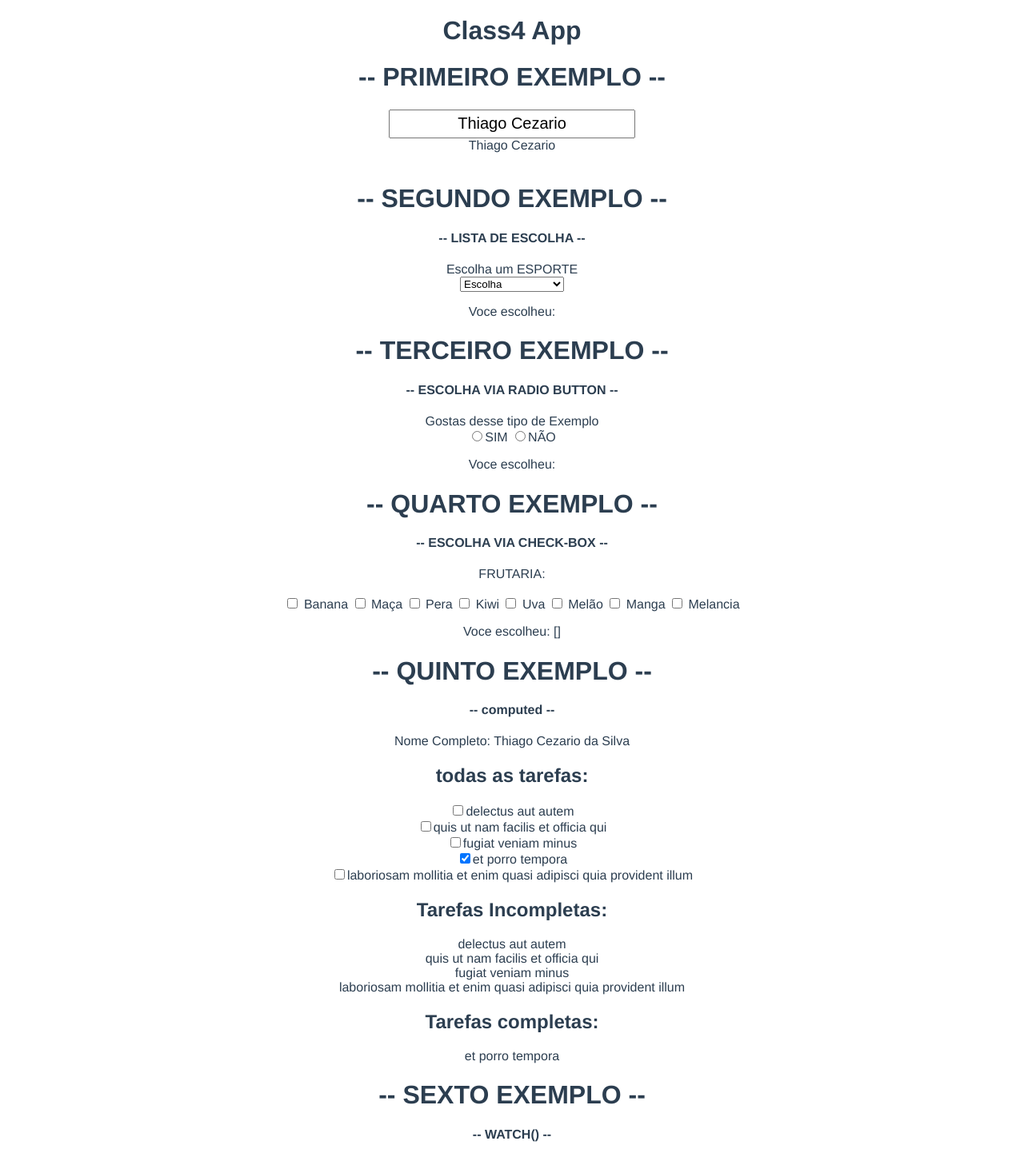
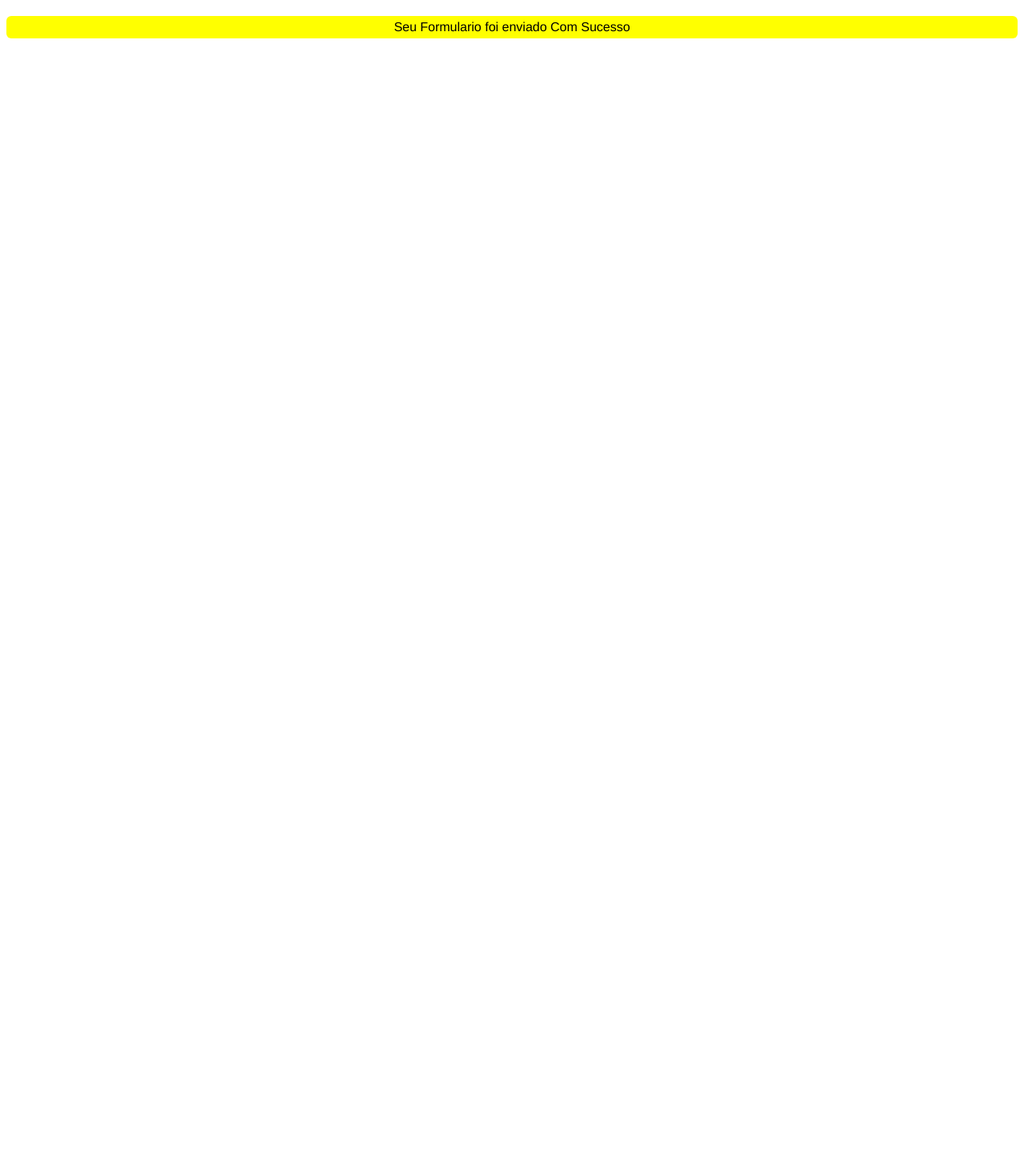
Before and after one commit to Thiago-cez/Vue3, a Vue app in the folder aprendendo-vue/: page / in a window 1280 px wide. Shown: the part 40-1487 px from the top of the page at 80% size. After the commit the page ends 800 px from the top, so only its background shows below. Built offline with nearby package versions, Linux system fonts and the light colour scheme.

Commit message:
feat: finish class15

```diff
--- a/aprendendo-vue/src/App.vue
+++ b/aprendendo-vue/src/App.vue
@@ -1,189 +1,25 @@
 <template>
-  <HelloWorld msg="Class4 App"/>
 
-    <div>
-    <h1> -- PRIMEIRO EXEMPLO -- </h1>
-    <input id="inputField" v-model="teste1" placeholder="Digite algo aqui e veja a magica acontecer"><br>
-    {{ teste1 }}
-
-    </div><br>
-
-    <div>
-      <h1> -- SEGUNDO EXEMPLO -- </h1>
-      <h4> -- LISTA DE ESCOLHA -- </h4>
-
-      <label> Escolha um ESPORTE </label><br>
-      <select v-model="teste2" value="">
-        <option value="">Escolha</option>
-        <option value="Futebol">Futebol</option>
-        <option value="Handball">Handball</option>
-        <option value="Volei">Volei</option>
-        <option value="Natação">Natação</option>
-        <option value="Corrida">Corrida</option>
-        <option value="Judô">Judô</option>
-        <option value="Tiro Livre">Tiro Livre</option>
-        <option value="Baseball">Baseball</option>
-        <option value="American Football">American Football</option>
-      </select>
-
-      <p> Voce escolheu: {{ teste2 }}</p>
-    </div>
-
-    <div>
-      <h1> -- TERCEIRO EXEMPLO -- </h1>
-      <h4> -- ESCOLHA VIA RADIO BUTTON -- </h4>
-
-      <label> Gostas desse tipo de Exemplo </label><br>
-       <input v-model="teste3" type="radio" value="SIM">SIM
-       <input v-model="teste3" type="radio" value="NÃO" >NÃO
-
-      <p> Voce escolheu: {{ teste3 }}</p>
-    </div>
-
-    <div>
-      <h1> -- QUARTO EXEMPLO -- </h1>
-      <h4> -- ESCOLHA VIA CHECK-BOX -- </h4>
-
-      <label> FRUTARIA:  </label><br><br>
-       <input v-model="frutaria" type="checkbox" value="BANANA"> Banana
-       <input v-model="frutaria" type="checkbox" value="MACA" > Maça
-       <input v-model="frutaria" type="checkbox" value="PERA" > Pera
-       <input v-model="frutaria" type="checkbox" value="KIWI" > Kiwi
-       <input v-model="frutaria" type="checkbox" value="UVA" > Uva
-       <input v-model="frutaria" type="checkbox" value="MELAO" > Melão
-       <input v-model="frutaria" type="checkbox" value="MANGA" > Manga
-       <input v-model="frutaria" type="checkbox" value="MELANCIA" > Melancia
-
-      <p> Voce escolheu: {{ frutaria }}</p>
-    </div>
-
-    <div>
-      <h1> -- QUINTO EXEMPLO -- </h1>
-      <h4> -- computed  -- </h4>
-      <label> Nome Completo: {{ nomeCompleto }}</label>
-
-      <div>
-        <h2>todas as tarefas: </h2>
-        <div v-for="todo in allTodos"
-        :key="todo.id"
-        > <input type="checkbox" v-model="todo.completed">{{ todo.title }}</div>
-        </div>
-
-      <h2>Tarefas Incompletas: </h2>
-        <div v-for="todo in tarefasPendentes"
-        :key="todo.id"> {{ todo.title }}</div>
-
-        <h2>Tarefas completas: </h2>
-        <div v-for="todo in tarefasConcluidas"
-        :key="todo.id"> {{ todo.title }}</div>
-      </div>
-
-        <div>
-        <h1> -- SEXTO EXEMPLO -- </h1>
-        <h4> -- WATCH()  -- </h4>
-         <input v-model="user.firstName"> <br>
-         <input v-model="user.SecondName"><br>{{ user.firstName}} {{ user.SecondName }}
-        <div>
-
-      </div>
-    </div>
-
+  <AlertComponente variant="danger" />
 </template>
 
 <script>
-import HelloWorld from './components/HelloWorld.vue'
+import AlertComponente from './components/AlertComponente.vue';
+
 
 export default {
   name: 'App',
   components: {
-    HelloWorld
-  },
+    AlertComponente
+},
 
   data() {
-       return {
-         teste1: "Thiago Cezario",
-         teste2: "",
-         teste3: "",
-         frutaria: [],
-         usuario: {
-                nome:"Thiago",
-                nomeMeio: "Cezario ",
-                ultimoNome:"da Silva",
-                idade: "55",
-                cpf: "43573949886"
-         },
-         todos: [
-                  {
-                    "userId": 1,
-                    "id": 1,
-                    "title": "delectus aut autem",
-                    "completed": false
-                  },
-                  {
-                    "userId": 1,
-                    "id": 2,
-                    "title": "quis ut nam facilis et officia qui",
-                    "completed": false
-                  },
-                  {
-                    "userId": 1,
-                    "id": 3,
-                    "title": "fugiat veniam minus",
-                    "completed": false
-                  },
-                  {
-                    "userId": 1,
-                    "id": 4,
-                    "title": "et porro tempora",
-                    "completed": true
-                  },
-                  {
-                    "userId": 1,
-                    "id": 5,
-                    "title": "laboriosam mollitia et enim quasi adipisci quia provident illum",
-                    "completed": false
-                  }
-                ],
-        user: {
-          firstName: "",
-          SecondName: ""
-        }
-        }
-      },
-  computed:{
-    nomeCompleto() {
-      return `${this.usuario.nome} ${this.usuario.nomeMeio} ${this.usuario.ultimoNome}`
-    },
-    allTodos() {
-      return this.todos
-    },
-    tarefasPendentes() {
-      return this.todos.filter(todo => !todo.completed)
-    },
-    tarefasConcluidas() {
-      return this.todos.filter(todo => todo.completed)
+
     }
-  },
-
-  watch: {
-    user: {
-      handler(){
-        alert(`O novo nome é  ${this.user.firstName} ${this.user.SecondName}`)
-      },
-      deep: true
-    }
-  }
 }
 </script>
 
 <style>
-
-#inputField {
-  height: 30px;
-  width: 300px;
-  text-align: center;
-  font-size: 20px;
-}
 
 #app {
   font-family: Avenir, Helvetica, Arial, sans-serif;
--- /dev/null
+++ b/aprendendo-vue/src/components/AlertComponente.vue
@@ -0,0 +1,44 @@
+<template>
+    <div :class="base"> Seu Formulario foi enviado Com Sucesso
+
+    </div>
+</template>
+
+<script>
+   export default {
+    data() {},
+    props: [ 'variant'],
+    computed: {
+        base() {
+            return [
+                'alert',
+                this.variant ? `alert-${this.variant} ` : ""
+            ]
+        }
+    }
+   }
+
+</script>
+
+
+<style scoped>
+.alert {
+    padding: 5px;
+    border-radius: 6px;
+    color: gray;
+    background:#ddd
+}
+
+.alert-sucess {
+    background-color: green;
+    color: white;
+}
+.alert-danger {
+    background-color: yellow;
+    color: black;
+}
+.alert-denied {
+   background-color: red;
+   color: white
+}
+</style>
```
Also changed, not shown: 1 other file (tests, documents, lock files or other folders).
